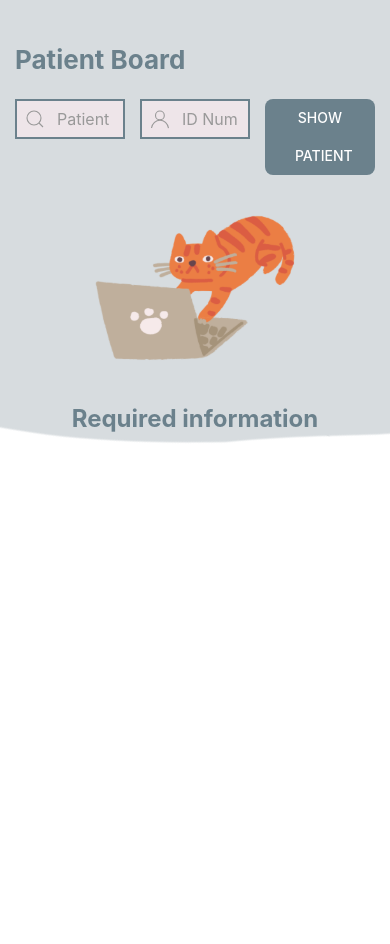
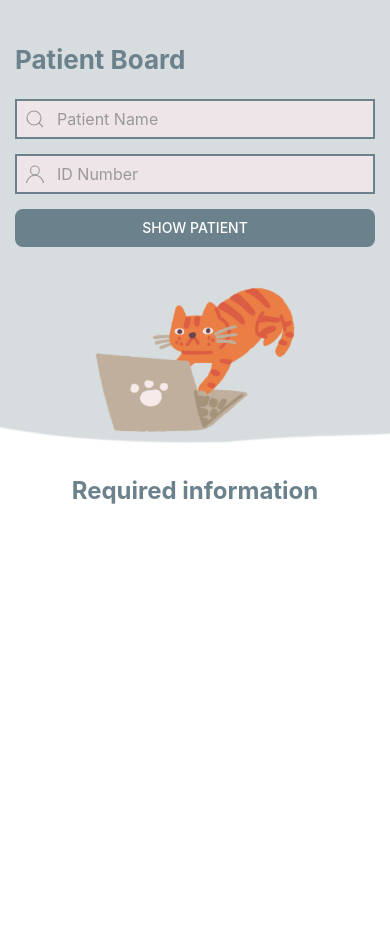
Before and after one commit to Notiooo/PawMed, a Django app: page /registrar/ in a window 390 px wide; the page is wider, and only the part inside the window is pictured. Run offline with Django 4.2, Linux system fonts and the light colour scheme; some libraries are stand-ins or nearby versions.

Commit message:
Make patient board more responsive

```diff
--- a/PawMed/pawmed-front/public/templates/registrar/patient_board.html
+++ b/PawMed/pawmed-front/public/templates/registrar/patient_board.html
@@ -27,19 +27,19 @@
         <form id="form" method="post" uk-scrollspy="cls: uk-animation-slide-bottom; target: > div; delay: 200;">
             {% csrf_token %}
             <div class="uk-grid-small" uk-grid>
-                <div class="uk-width-1-3">
-                    <div class="uk-inline">
+                <div class="uk-width-1-3@s">
+                    <div class="uk-inline uk-width-1-1 ">
                         <span class="uk-form-icon" uk-icon="icon: search"></span>
                         <input class="uk-input pm-input" placeholder="Patient Name" type="text">
                     </div>
                 </div>
-                <div class="uk-width-1-3">
-                    <div class="uk-inline">
+                <div class="uk-width-1-3@s">
+                    <div class="uk-inline uk-width-1-1 ">
                         <span class="uk-form-icon" uk-icon="icon: user"></span>
                         <input class="uk-input pm-input" placeholder="ID Number" type="text">
                     </div>
                 </div>
-                <div class="uk-width-1-3">
+                <div class="uk-width-1-3@s">
                     <a href="#"><button type="submit" value="search" class="uk-button pm-button-primary uk-width-1-1">Show Patient</button></a>
                 </div>
             </div>
```
